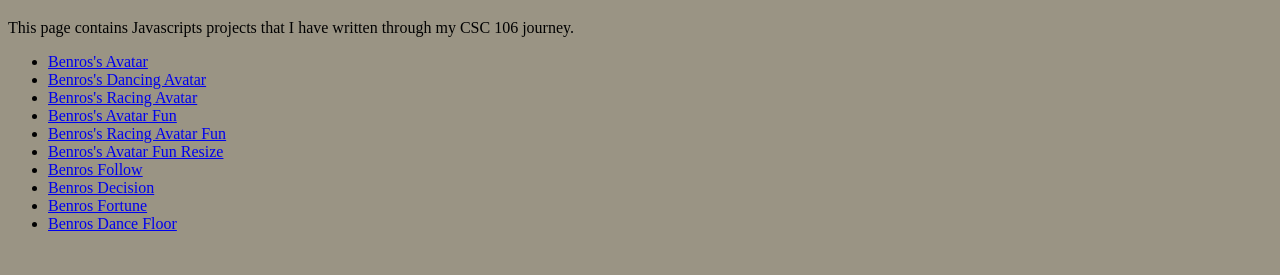
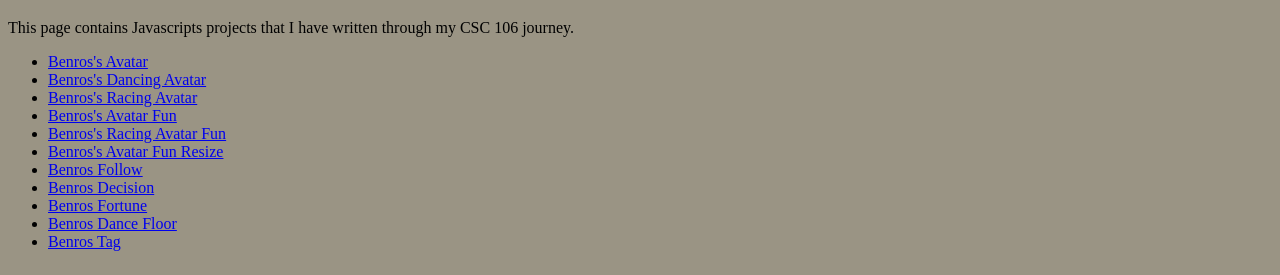
Before and after one commit to JoshfBenros/JoshfBenros.github.io, a plain HTML site: page javascripts.html in a window 1280 px wide. Shown: the part 683-958 px from the top of the page. Drawn offline with Linux system fonts and the light colour scheme.

Commit message:
Add files via upload

```diff
--- a/javascripts.html
+++ b/javascripts.html
@@ -41,6 +41,7 @@
             <li> <a href = "https://codelab-prod.vercel.app//program/fb1d59e3-b137-4eb6-a6c6-6d36a84cf8fe"> Benros Decision</a></li>
             <li> <a href = "https://codelab-prod.vercel.app//program/da556213-5749-46bc-9f10-c4b710c99235"> Benros Fortune</a></li>
             <li> <a href = "https://codelab-prod.vercel.app//program/20d2d902-94fd-4ba3-a84a-146e3ac5a15c"> Benros Dance Floor</a></li>
+            <li> <a href = "https://codelab-prod.vercel.app//program/a2c53bd4-395d-4c14-9d67-16a73f659c2f"> Benros Tag</a></li>
         </ul>
     </table>
 </body>
```
